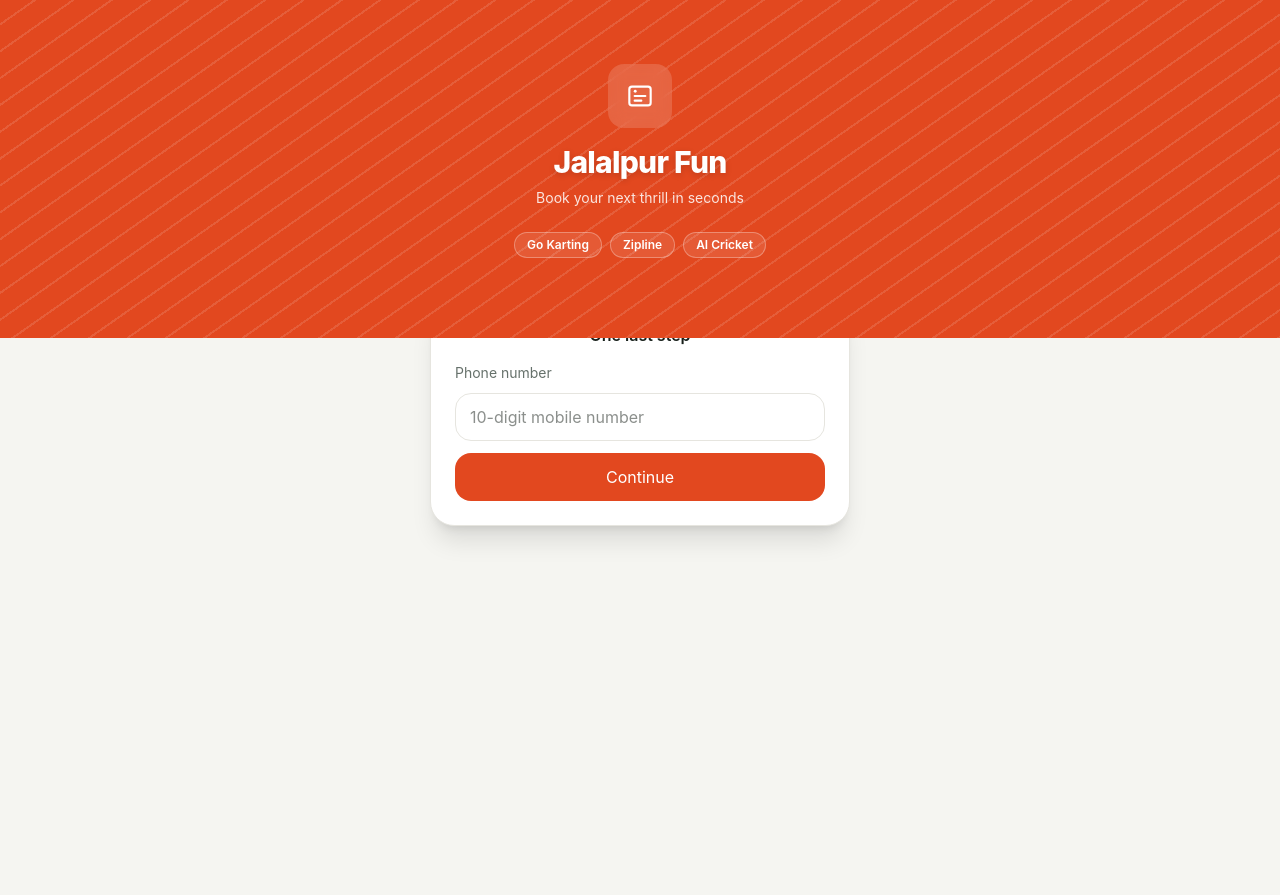
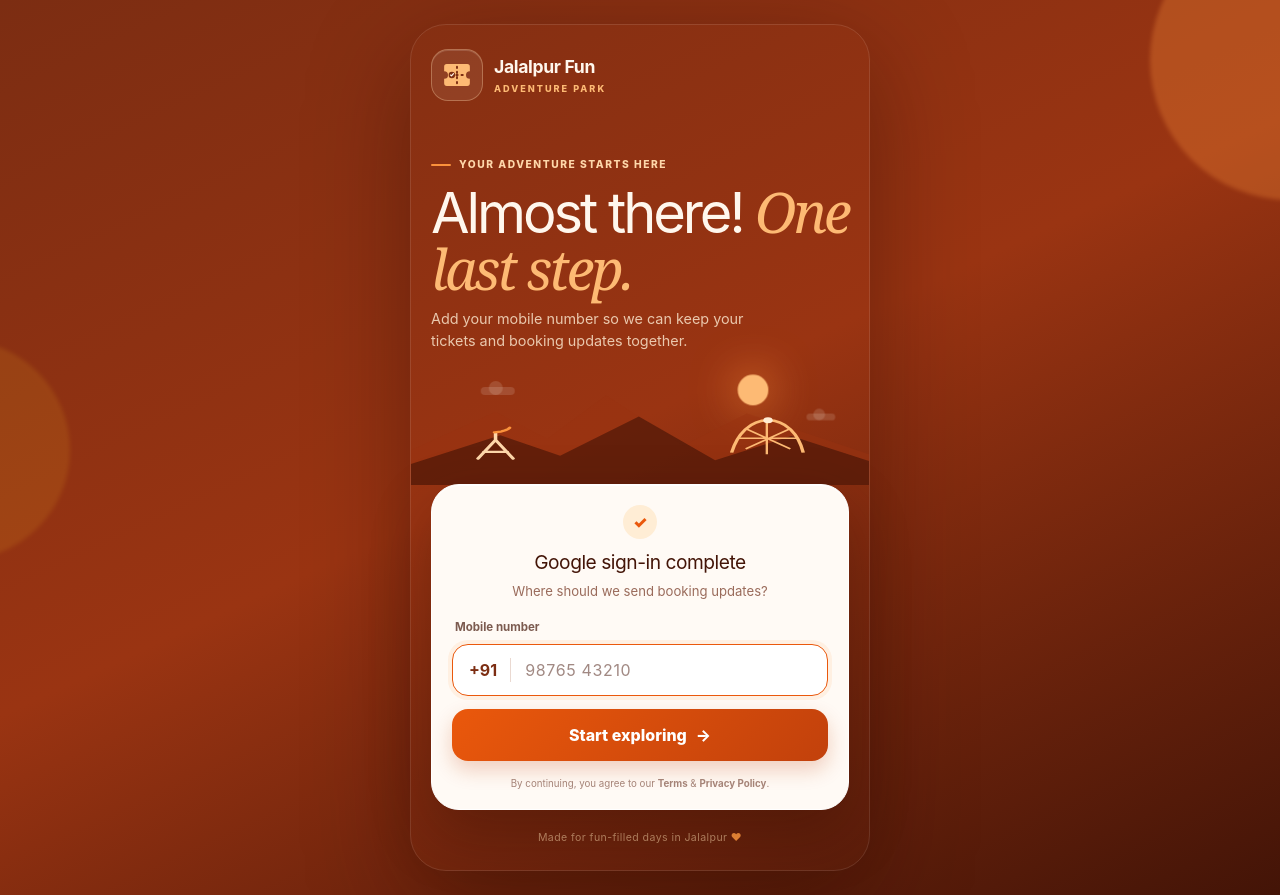
Before and after one commit to Himu2308/Jalalpur-Fuun-frontend, a Next.js app: page /login in a window 1280 px wide. Before the commit the page ends 800 px from the top, so only its background shows below. Built offline with nearby package versions, Linux system fonts and the light colour scheme; no server answers; sample sign-in values are in the browser's storage.

Commit message:
login opage added

```diff
--- a/app/globals.css
+++ b/app/globals.css
@@ -181,9 +181,91 @@ select {
 .sheet-panel {
   animation: sheet-slide-up 0.28s cubic-bezier(0.22, 1, 0.36, 1);
 }
+
+/* Customer login */
+.login-page {
+  position: relative;
+  display: flex;
+  min-height: 100dvh;
+  justify-content: center;
+  overflow: hidden;
+  background: linear-gradient(155deg, #7c2d12 0%, #9a3412 48%, #431407 100%);
+  color: #fff7ed;
+}
+.login-page::before {
+  content: "";
+  position: absolute;
+  inset: 0;
+  opacity: .13;
+  background-image: radial-gradient(#fff 0.7px, transparent 0.7px);
+  background-size: 18px 18px;
+  mask-image: linear-gradient(to bottom, #000, transparent 70%);
+}
+.login-glow { position: absolute; border-radius: 999px; filter: blur(2px); opacity: .3; }
+.login-glow-one { width: 280px; height: 280px; right: -150px; top: -80px; background: #fb923c; }
+.login-glow-two { width: 220px; height: 220px; left: -150px; top: 38%; background: #fbbf24; opacity: .12; }
+.login-brand { display: flex; align-items: center; gap: 11px; }
+.login-logo { display: grid; width: 52px; height: 52px; place-items: center; border: 1px solid #fed7aa55; border-radius: 17px; background: #fff7ed14; color: #fdba74; box-shadow: inset 0 1px #ffffff24; }
+.login-brand strong { display: block; font-size: 1.1rem; letter-spacing: -.02em; }
+.login-brand small { display: block; margin-top: 2px; color: #fdba74; font-size: .57rem; font-weight: 800; letter-spacing: .22em; }
+.login-hero { margin-top: clamp(34px, 7vh, 68px); }
+.login-kicker { display: flex; align-items: center; gap: 8px; color: #fed7aa; font-size: .64rem; font-weight: 800; letter-spacing: .15em; }
+.login-kicker i { width: 20px; height: 2px; border-radius: 2px; background: #fb923c; }
+.login-hero h1 { margin: 12px 0 10px; font-size: clamp(2.3rem, 11vw, 3.5rem); line-height: .98; letter-spacing: -.055em; }
+.login-hero h1 em { color: #fdba74; font-family: Georgia, serif; font-weight: 500; }
+.login-hero p { max-width: 330px; margin: 0; color: #ffedd5cc; font-size: .9rem; line-height: 1.55; }
+.login-scene { position: relative; height: clamp(82px, 16vh, 140px); margin: 4px -20px -1px; }
+.login-sun { position: absolute; top: 18px; right: 22%; width: 30px; height: 30px; border-radius: 50%; background: #fdba74; box-shadow: 0 0 42px #fb923c; animation: login-pulse 3s ease-in-out infinite; }
+.login-cloud { position: absolute; z-index: 1; width: 34px; height: 8px; border-radius: 20px; background: #fff7ed24; animation: login-float 6s ease-in-out infinite; }
+.login-cloud::after { content: ""; position: absolute; width: 14px; height: 14px; left: 8px; bottom: 0; border-radius: 50%; background: inherit; }
+.login-cloud-one { top: 30px; left: 15%; }
+.login-cloud-two { top: 56px; right: 8%; transform: scale(.7); animation-delay: -2s; }
+.login-card { position: relative; z-index: 2; padding: 24px 20px 18px; border: 1px solid #fff; border-radius: 28px; background: #fffaf5; color: #431407; box-shadow: 0 24px 60px #270a034d, inset 0 1px #fff; }
+.login-card-heading { text-align: center; }
+.login-card-heading h2 { margin: 0; font-size: 1.2rem; letter-spacing: -.025em; }
+.login-card-heading p { margin: 5px 0 18px; color: #9a6b5b; font-size: .82rem; }
+.google-button-wrap { position: relative; display: flex; min-height: 44px; justify-content: center; }
+.google-button-skeleton, .login-button-overlay { display: flex; width: 100%; min-height: 44px; align-items: center; justify-content: center; gap: 9px; border: 1px solid #ead9d1; border-radius: 999px; color: #7c5b50; font-size: .86rem; font-weight: 600; }
+.login-button-overlay { position: absolute; z-index: 5; inset: 0; background: #fffaf5ed; }
+.login-divider { display: flex; align-items: center; gap: 10px; margin: 18px 0 14px; color: #b38c7d; font-size: .56rem; font-weight: 800; letter-spacing: .14em; }
+.login-divider::before, .login-divider::after { content: ""; height: 1px; flex: 1; background: #ead9d1; }
+.login-perks { display: flex; justify-content: space-between; gap: 5px; color: #7c5b50; font-size: .66rem; font-weight: 650; }
+.login-perks span { white-space: nowrap; }
+.login-perks i { color: #ea580c; font-style: normal; }
+.login-legal { margin: 16px 0 0; color: #a58377; text-align: center; font-size: .61rem; line-height: 1.45; }
+.login-legal a { font-weight: 700; }
+.login-footer { margin: auto 0 0; padding-top: 20px; color: #fed7aa99; text-align: center; font-size: .66rem; letter-spacing: .04em; }
+.login-footer span { color: #fb923c; }
+.login-step-check { display: grid; width: 34px; height: 34px; margin: -4px auto 9px; place-items: center; border-radius: 50%; background: #ffedd5; color: #ea580c; font-weight: 900; }
+.login-phone-form label { display: block; margin: 2px 0 7px 3px; color: #7c5b50; font-size: .72rem; font-weight: 750; }
+.login-phone-input { display: flex; min-height: 52px; align-items: center; overflow: hidden; border: 1.5px solid #e5cfc5; border-radius: 16px; background: #fff; transition: border-color .2s, box-shadow .2s; }
+.login-phone-input:focus-within { border-color: #ea580c; box-shadow: 0 0 0 4px #fb923c1a; }
+.login-phone-input span { padding: 0 13px 0 16px; border-right: 1px solid #ead9d1; color: #7c2d12; font-weight: 750; }
+.login-phone-input input { min-width: 0; flex: 1; border: 0; outline: 0; padding: 0 14px; background: transparent; color: #431407; font-size: 1rem; letter-spacing: .04em; }
+.login-continue { display: flex; width: 100%; min-height: 52px; margin-top: 13px; align-items: center; justify-content: center; gap: 9px; border: 0; border-radius: 16px; background: linear-gradient(135deg, #ea580c, #c2410c); color: white; font-weight: 800; box-shadow: 0 9px 20px #c2410c3d; cursor: pointer; transition: transform .18s, box-shadow .18s; }
+.login-continue:active { transform: translateY(1px) scale(.99); box-shadow: 0 4px 12px #c2410c32; }
+.login-continue:disabled { cursor: wait; opacity: .7; }
+.login-error { margin: 12px 0 0; padding: 9px 11px; border-radius: 10px; background: #fee2e2; color: #b91c1c; text-align: center; font-size: .72rem; line-height: 1.35; }
+.login-spinner { width: 15px; height: 15px; border: 2px solid currentColor; border-right-color: transparent; border-radius: 50%; animation: login-spin .7s linear infinite; }
+.login-reveal { animation: login-reveal .65s cubic-bezier(.22,1,.36,1) both; }
+.login-delay-one { animation-delay: .08s; }
+.login-delay-two { animation-delay: .18s; }
+.login-delay-three { animation-delay: .28s; }
+@keyframes login-reveal { from { opacity: 0; transform: translateY(14px); } to { opacity: 1; transform: translateY(0); } }
+@keyframes login-spin { to { transform: rotate(360deg); } }
+@keyframes login-pulse { 50% { transform: scale(1.08); box-shadow: 0 0 55px #fb923c; } }
+@keyframes login-float { 50% { transform: translateX(12px); } }
+
+@media (min-width: 700px) {
+  .login-page { align-items: center; padding: 24px; }
+  .login-page > section { min-height: min(850px, calc(100dvh - 48px)); border: 1px solid #ffffff1c; border-radius: 36px; box-shadow: 0 30px 100px #270a0366; }
+}
 @media (prefers-reduced-motion: reduce) {
   .sheet-backdrop,
-  .sheet-panel {
+  .sheet-panel,
+  .login-reveal,
+  .login-sun,
+  .login-cloud {
     animation: none;
   }
 }
--- a/app/login/page.js
+++ b/app/login/page.js
@@ -7,7 +7,36 @@ import { apiFetch } from "@/lib/api";
 import { getUser, getUserToken, setUserSession } from "@/lib/auth";
 
 const GOOGLE_CLIENT_ID = process.env.NEXT_PUBLIC_GOOGLE_CLIENT_ID;
-const ACTIVITIES = ["Go Karting", "Zipline", "AI Cricket"];
+
+function TicketMark() {
+  return (
+    <svg aria-hidden="true" viewBox="0 0 56 56" className="h-9 w-9">
+      <path d="M12 11h32a4 4 0 0 1 4 4v7a6 6 0 0 0 0 12v7a4 4 0 0 1-4 4H12a4 4 0 0 1-4-4v-7a6 6 0 0 0 0-12v-7a4 4 0 0 1 4-4Z" fill="currentColor" />
+      <path d="M28 15v26M19 28h18" stroke="#7c2d12" strokeWidth="3" strokeLinecap="round" strokeDasharray="2 6" />
+      <circle cx="20" cy="28" r="5" fill="#7c2d12" />
+      <path d="m18 28 1.5 1.5L22.5 26" fill="none" stroke="#fff7ed" strokeWidth="1.8" strokeLinecap="round" strokeLinejoin="round" />
+    </svg>
+  );
+}
+
+function AdventureScene() {
+  return (
+    <div className="login-scene" aria-hidden="true">
+      <span className="login-cloud login-cloud-one" />
+      <span className="login-cloud login-cloud-two" />
+      <span className="login-sun" />
+      <svg viewBox="0 0 390 170" preserveAspectRatio="none" className="absolute inset-x-0 bottom-0 h-full w-full">
+        <path d="M0 124 72 73l44 36 50-58 66 67 54-43 104 54v41H0Z" fill="#9a3412" opacity=".48" />
+        <path d="M0 142 76 104l51 27 67-52 65 58 65-32 66 33v32H0Z" fill="#431407" opacity=".62" />
+        <path d="M273 127c5-25 16-43 31-43s26 18 30 43" fill="none" stroke="#fdba74" strokeWidth="3" />
+        <path d="M303 84v45M279 108h50M285 95l38 27M323 95l-38 27" stroke="#fdba74" strokeWidth="2" />
+        <circle cx="304" cy="84" r="4" fill="#ffedd5" />
+        <path d="m57 135 15-25 15 25M62 126h20M72 110v-9" fill="none" stroke="#fed7aa" strokeWidth="3" strokeLinecap="round" />
+        <path d="M71 100c9 0 13-6 13-6" stroke="#fb923c" strokeWidth="3" strokeLinecap="round" />
+      </svg>
+    </div>
+  );
+}
 
 export default function LoginPage() {
   const router = useRouter();
@@ -17,163 +46,150 @@ export default function LoginPage() {
   const [needsPhone, setNeedsPhone] = useState(false);
   const [phone, setPhone] = useState("");
   const [saving, setSaving] = useState(false);
+  const [signingIn, setSigningIn] = useState(false);
 
   useEffect(() => {
     const token = getUserToken();
     const user = getUser();
     if (token && user) {
-      if (user.phone) {
-        router.replace("/");
-      } else {
-        setNeedsPhone(true);
-      }
+      if (user.phone) router.replace("/");
+      else setNeedsPhone(true);
     }
   }, [router]);
 
   useEffect(() => {
-    if (!scriptReady || needsPhone || !buttonRef.current) return;
-    if (!window.google) return;
+    if (!scriptReady || needsPhone || !buttonRef.current || !window.google || !GOOGLE_CLIENT_ID) return;
 
     window.google.accounts.id.initialize({
       client_id: GOOGLE_CLIENT_ID,
       callback: handleGoogleCredential,
     });
+    buttonRef.current.innerHTML = "";
     window.google.accounts.id.renderButton(buttonRef.current, {
       type: "standard",
+      theme: "outline",
+      shape: "pill",
       size: "large",
-      width: 320,
+      width: Math.min(344, window.innerWidth - 72),
       text: "continue_with",
+      logo_alignment: "left",
     });
     // eslint-disable-next-line react-hooks/exhaustive-deps
   }, [scriptReady, needsPhone]);
 
   async function handleGoogleCredential(response) {
     setError("");
+    setSigningIn(true);
     try {
       const data = await apiFetch("/auth/google", {
         method: "POST",
         body: { idToken: response.credential },
       });
       setUserSession(data.token, data.user);
-      if (data.user.phone) {
-        router.replace("/");
-      } else {
-        setNeedsPhone(true);
-      }
+      if (data.user.phone) router.replace("/");
+      else setNeedsPhone(true);
     } catch (err) {
-      setError(err.message || "Google sign-in failed");
+      setError(err.message || "Google sign-in failed. Please try again.");
+    } finally {
+      setSigningIn(false);
     }
   }
 
-  async function submitPhone(e) {
-    e.preventDefault();
+  async function submitPhone(event) {
+    event.preventDefault();
     setError("");
-    if (!/^[0-9]{10}$/.test(phone)) {
-      setError("Enter a valid 10-digit phone number");
+    if (!/^[6-9][0-9]{9}$/.test(phone)) {
+      setError("Enter a valid 10-digit Indian mobile number");
       return;
     }
     setSaving(true);
     try {
       const token = getUserToken();
-      const data = await apiFetch("/auth/phone", {
-        method: "POST",
-        token,
-        body: { phone },
-      });
+      const data = await apiFetch("/auth/phone", { method: "POST", token, body: { phone } });
       setUserSession(token, data.user);
       router.replace("/");
     } catch (err) {
-      setError(err.message || "Could not save phone number");
+      setError(err.message || "Could not save your number. Please try again.");
     } finally {
       setSaving(false);
     }
   }
 
   return (
-    <div className="flex min-h-dvh flex-col bg-paper">
+    <main className="login-page">
       <Script
         src="https://accounts.google.com/gsi/client"
         strategy="afterInteractive"
         onReady={() => setScriptReady(true)}
+        onError={() => setError("Could not load Google sign-in. Check your connection and try again.")}
       />
 
-      <div className="relative overflow-hidden bg-primary px-6 pt-16 pb-20 text-center text-white">
-        <div
-          className="absolute inset-0 opacity-[0.12]"
-          style={{
-            backgroundImage:
-              "repeating-linear-gradient(-35deg, #fff 0, #fff 2px, transparent 2px, transparent 22px)",
-          }}
-        />
-        <div className="relative mx-auto max-w-[420px]">
-          <div className="mx-auto mb-4 flex h-16 w-16 items-center justify-center rounded-2xl bg-white/15 backdrop-blur">
-            <svg width="32" height="32" viewBox="0 0 24 24" fill="none">
-              <path
-                d="M4 7a2 2 0 0 1 2-2h12a2 2 0 0 1 2 2v10a2 2 0 0 1-2 2H6a2 2 0 0 1-2-2V7Z"
-                stroke="#fff"
-                strokeWidth="1.6"
-              />
-              <path d="M8 12h8M8 15.5h5" stroke="#fff" strokeWidth="1.6" strokeLinecap="round" />
-              <circle cx="8.4" cy="8.4" r="1.1" fill="#fff" />
-            </svg>
-          </div>
-          <h1 className="text-3xl font-extrabold tracking-tight [text-shadow:0_2px_6px_rgba(0,0,0,0.15)]">
-            Jalalpur Fun
-          </h1>
-          <p className="mt-2 text-sm text-white/85">Book your next thrill in seconds</p>
+      <div className="login-glow login-glow-one" />
+      <div className="login-glow login-glow-two" />
 
-          <div className="mt-6 flex flex-wrap items-center justify-center gap-2">
-            {ACTIVITIES.map((a) => (
-              <span
-                key={a}
-                className="rounded-full border border-white/30 bg-white/10 px-3 py-1 text-xs font-semibold"
-              >
-                {a}
-              </span>
-            ))}
-          </div>
+      <section className="relative z-10 flex min-h-dvh w-full max-w-[460px] flex-col px-5 pt-[max(24px,env(safe-area-inset-top))] pb-[max(24px,env(safe-area-inset-bottom))]">
+        <header className="login-brand login-reveal">
+          <span className="login-logo"><TicketMark /></span>
+          <span>
+            <strong>Jalalpur Fun</strong>
+            <small>ADVENTURE PARK</small>
+          </span>
+        </header>
+
+        <div className="login-hero login-reveal login-delay-one">
+          <span className="login-kicker"><i /> YOUR ADVENTURE STARTS HERE</span>
+          <h1>{needsPhone ? <>Almost there! <em>One last step.</em></> : <>Less waiting.<br /><em>More thrilling.</em></>}</h1>
+          <p>{needsPhone ? "Add your mobile number so we can keep your tickets and booking updates together." : "Sign in once, book in seconds, and keep every ticket right in your pocket."}</p>
         </div>
-      </div>
 
-      <div className="-mt-10 flex-1 px-4 pb-10">
-        <div className="mx-auto w-full max-w-[420px] rounded-3xl border border-line bg-surface p-6 shadow-xl">
-          {!needsPhone && (
+        <AdventureScene />
+
+        <section className="login-card login-reveal login-delay-two" aria-live="polite">
+          {!needsPhone ? (
             <>
-              <p className="mb-4 text-center font-semibold">Sign in to get started</p>
-              <div className="flex justify-center">
-                <div ref={buttonRef} />
+              <div className="login-card-heading">
+                <h2>Welcome, thrill seeker!</h2>
+                <p>Continue to explore the fun</p>
+              </div>
+
+              <div className="google-button-wrap">
+                {!scriptReady && !error && <div className="google-button-skeleton"><span className="login-spinner" /> Loading secure sign-in…</div>}
+                {signingIn && <div className="login-button-overlay"><span className="login-spinner" /> Signing you in…</div>}
+                <div ref={buttonRef} className={scriptReady ? "" : "hidden"} />
+              </div>
+
+              {!GOOGLE_CLIENT_ID && <p className="login-error">Google sign-in needs a client ID in the app configuration.</p>}
+              <div className="login-divider"><span>QUICK • EASY • SECURE</span></div>
+              <div className="login-perks">
+                <span><i>✓</i> Instant tickets</span>
+                <span><i>✓</i> Easy rebooking</span>
+                <span><i>✓</i> Secure checkout</span>
               </div>
             </>
+          ) : (
+            <form onSubmit={submitPhone} className="login-phone-form">
+              <div className="login-card-heading">
+                <span className="login-step-check">✓</span>
+                <h2>Google sign-in complete</h2>
+                <p>Where should we send booking updates?</p>
+              </div>
+              <label htmlFor="phone">Mobile number</label>
+              <div className="login-phone-input">
+                <span>+91</span>
+                <input id="phone" type="tel" inputMode="numeric" autoComplete="tel-national" placeholder="98765 43210" maxLength={10} value={phone} onChange={(e) => setPhone(e.target.value.replace(/\D/g, "").slice(0, 10))} autoFocus />
+              </div>
+              <button className="login-continue" type="submit" disabled={saving}>
+                {saving ? <><span className="login-spinner" /> Saving…</> : <>Start exploring <span>→</span></>}
+              </button>
+            </form>
           )}
 
-          {needsPhone && (
-            <>
-              <p className="mb-4 text-center font-semibold">One last step</p>
-              <form onSubmit={submitPhone} className="flex flex-col gap-3">
-                <div className="field">
-                  <label className="label" htmlFor="phone">
-                    Phone number
-                  </label>
-                  <input
-                    id="phone"
-                    className="input"
-                    type="tel"
-                    inputMode="numeric"
-                    placeholder="10-digit mobile number"
-                    value={phone}
-                    onChange={(e) => setPhone(e.target.value)}
-                  />
-                </div>
-                <button className="btn" type="submit" disabled={saving}>
-                  {saving ? "Saving..." : "Continue"}
-                </button>
-              </form>
-            </>
-          )}
+          {error && <p className="login-error" role="alert">{error}</p>}
+          <p className="login-legal">By continuing, you agree to our <a href="/terms">Terms</a> &amp; <a href="/privacy">Privacy Policy</a>.</p>
+        </section>
 
-          {error && <p className="error-text mt-3 text-center">{error}</p>}
-        </div>
-      </div>
-    </div>
+        <p className="login-footer login-reveal login-delay-three">Made for fun-filled days in Jalalpur <span>♥</span></p>
+      </section>
+    </main>
   );
 }
```
Also changed, not shown: 1 other file (tests, documents, lock files or other folders).
